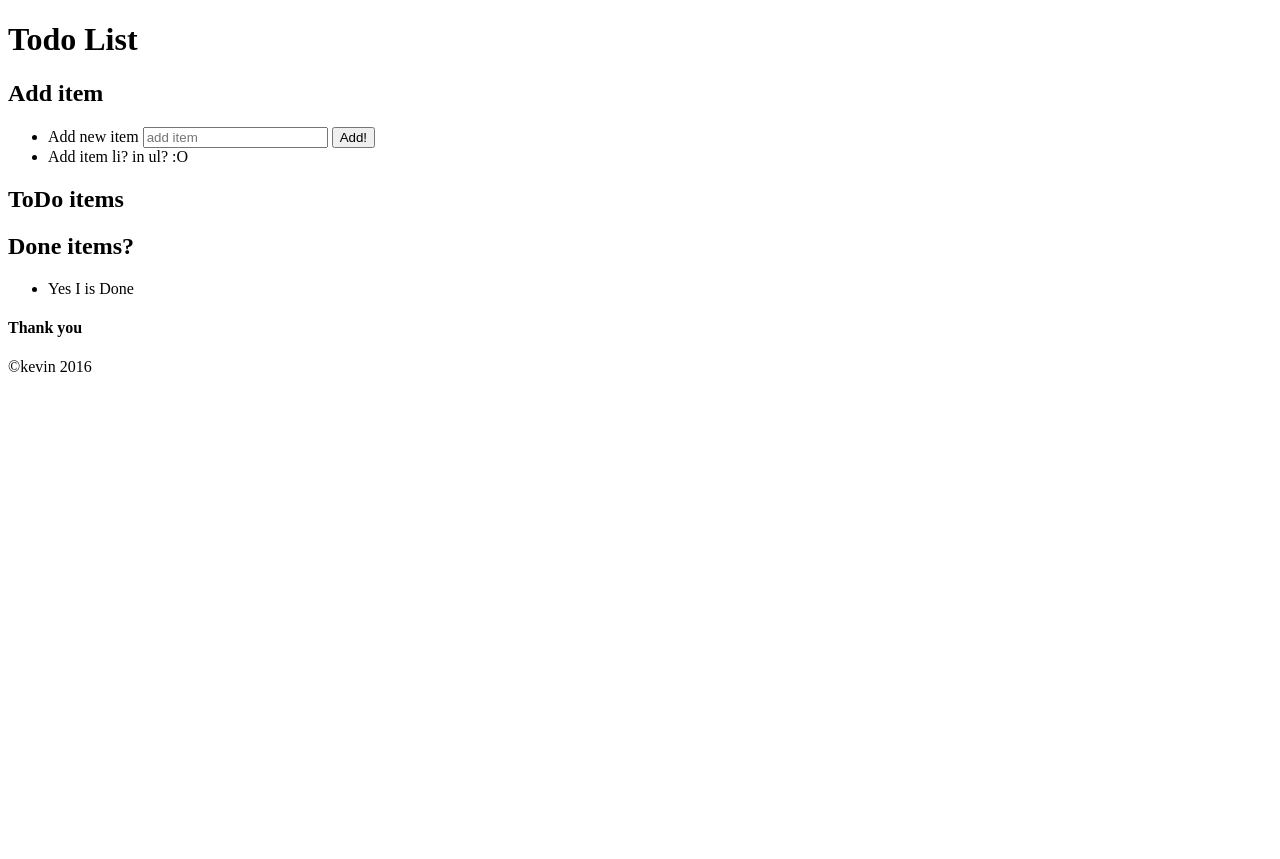
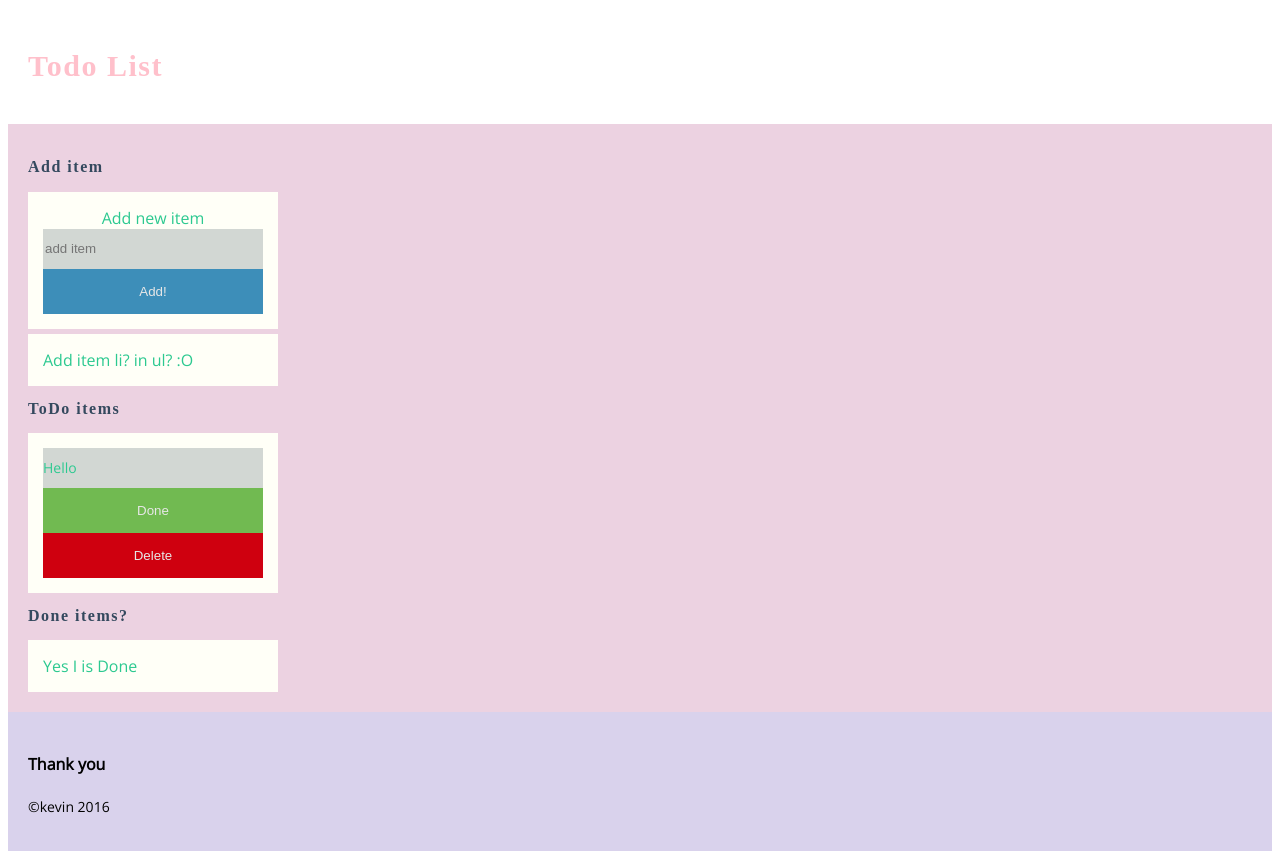
Before and after one commit to kevinmartinez/todo, a website: page html/index.html in a window 1280 px wide. Before the commit the page ends 800 px from the top, so only its background shows below. Drawn offline with nearby package versions, Linux system fonts and the light colour scheme; a web font is replaced by a local one.

Commit message:
add todo-item in todo item ul, add done and danger button in markup and minor css styling

```diff
--- a/html/css/partials/_base.css
+++ b/html/css/partials/_base.css
@@ -2,14 +2,8 @@ $text_color: #232323;
 $text-ninjablack: #223242;
 $text-eveningblack: #34495e;
 
-body {
- /* Hello _base World */
-}
-
 * {
     box-sizing: border-box;
-    /* outline helper class */
-    /*outline: 1px solid red; */
 }
 
 body {
@@ -19,8 +13,7 @@ body {
 header,
 main,
 footer {
-    padding: 100px; /* get converted to rem in output */
-    height: 50vh;
+    padding: 20px; /* get converted to rem in output */
 }
 
 header {
--- a/html/css/partials/_layout.css
+++ b/html/css/partials/_layout.css
@@ -1,12 +1,10 @@
 /* Acting as a container at the moment */
 main {
-    width: 60%;
-    max-width: 500px;
     margin: auto;
 }
 
 ul, ol {
-    list-style-type: armenian;
+    list-style-type: none;
     margin: 0;
     padding: 0;
 }
@@ -22,13 +20,13 @@ h3 {
 }
 
 h2 {
-    font-size: 40px;
+    font-size: 16px;
     line-height: 1.3;
 }
 
 h3 {
     color: $text-ninjablack;
-	font-size: 30px;
+	font-size: 20px;
 	font-style: normal;
 	font-variant: normal;
 	font-weight: 500;
@@ -60,17 +58,38 @@ ul li label {
 ul li input {
     display: inline-block;
     height: 40px;
+    background: #D2D7D3;
+    width: 100%;
+    border: 0;
+    color: yellow;
 }
 
 ul li button {
-    height: 40px;
     /* Using postcss short plugin for writing more shorthand */
-    color: white #2C82C9;
-    display: inline-block;
-    padding: 5px;
+    color: #E7E7E7 #3D8EB9;
+    display: block;
+    padding: 15px 0;
+    border: 0;
+    width: 100%;
 }
 
-ul {
+.todo-item {
+    p {
+        background: #D2D7D3;
+        padding: 10px 0;
+        margin: 0;
+    }
+}
+
+.button-danger {
+    background: #CF000F;
+}
+
+.button-done {
+    background: #71BA51;
+}
+
+/*ul {
     width: 100%;
     a {
         text-decoration: none;
@@ -78,9 +97,9 @@ ul {
     &::before {
         content: '';
     }
-}
+}*/
 
-span {
+/*span {
     width: 100%;
     a {
         text-decoration: none;
@@ -88,10 +107,10 @@ span {
     &::before {
         content: '';
     }
-}
+}*/
 
 h1 {
-	font-size: 80px;
+	font-size: 30px;
     color: pink green blue;
 	/*font-style: normal;
 	font-variant: normal;*/
--- a/html/index.html
+++ b/html/index.html
@@ -7,7 +7,7 @@
     <meta name="viewport" content="width=device-width, initial-scale=1">
     <link rel="stylesheet" href="https://fonts.googleapis.com/css?family=Open+Sans">
     <link rel="stylesheet" href="https://fonts.googleapis.com/css?family=Spinnaker">
-    <link rel="stylesheet" href="css/style.css">
+    <link rel="stylesheet" href="test/style.css">
 </head>
 <body>
     <header>
@@ -30,6 +30,11 @@
         <section class="todo-item-container">
             <h2>ToDo items</h2>
             <ul class="todo-item-ul">
+                <li class="todo-item">
+                    <p>Hello</p>
+                    <button class="button-done">Done</button>
+                    <button class="button-danger">Delete</button>
+                </li>
             </ul>
         </section>
         <!-- Checked items? -->
--- /dev/null
+++ b/html/test/style.css
@@ -0,0 +1,118 @@
+* {
+    box-sizing: border-box
+}
+body {
+    font-family: "Open Sans"
+}
+header, main, footer {
+    padding: 20px /* get converted to rem in output */
+}
+header {
+    background: white
+}
+main {
+    background: #ECD2E1
+}
+footer {
+    background: #D9D2EC
+} /* Contents of partials/_base.css: `body { background: black; }` */
+/* Acting as a container at the moment */
+main {
+    margin: auto
+}
+ul, ol {
+    list-style-type: none;
+    margin: 0;
+    padding: 0
+}
+/* heading general styles */
+h1, h2, h3 {
+    font-family: Spinnaker;
+    letter-spacing: 0.09375rem;
+    color: #34495e;
+    shadow: 5px 5px 5 #223242
+}
+h2 {
+    font-size: 1rem;
+    line-height: 1.3
+}
+h3 {
+    color: #223242;
+    font-size: 1.25rem;
+    font-style: normal;
+    font-variant: normal;
+    font-weight: 500;
+    line-height: 1.4
+}
+p {
+    font-family: "Open Sans";
+    font-size: 0.875rem; /* Hello layout World */
+    font-style: normal;
+    font-variant: normal;
+    font-weight: 400;
+    line-height: 1.25rem
+}
+ul li {
+    padding: 15px;
+    background: #FFFFF7;
+    color: #2CC990;
+    margin-top: 5px;
+    max-width: 250px
+}
+ul li label {
+    text-align: center;
+    display: block
+}
+ul li input {
+    display: inline-block;
+    height: 40px;
+    background: #D2D7D3;
+    width: 100%;
+    border: 0;
+    color: yellow
+}
+ul li button { /* Using postcss short plugin for writing more shorthand */
+    color: #E7E7E7;
+    background-color: #3D8EB9;
+    display: block;
+    padding: 15px 0;
+    border: 0;
+    width: 100%
+}
+.todo-item p {
+    background: #D2D7D3;
+    padding: 10px 0;
+    margin: 0
+}
+.button-danger {
+    background: #CF000F
+}
+.button-done {
+    background: #71BA51
+}
+/*ul {
+    width: 100%;
+    a {
+        text-decoration: none;
+    }
+    &::before {
+        content: '';
+    }
+}*/
+/*span {
+    width: 100%;
+    a {
+        text-decoration: none;
+    }
+    &::before {
+        content: '';
+    }
+}*/
+h1 {
+    font-size: 1.875rem;
+    color: pink;
+    background-color: green blue; /*font-style: normal;
+	font-variant: normal;*/ /*font-weight: 500;*/
+    line-height: 1.2
+}
+/* Hello new World */
```
